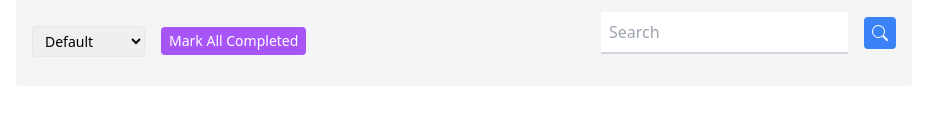
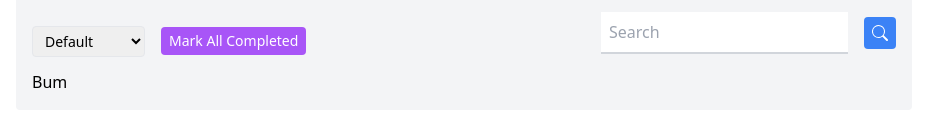
Before and after one commit to egesua/redux-todo, a React (Create React App) app: page / in a window 1280 px wide. Shown: the part 162-300 px from the top of the page, without its empty margins (176-1103 px from the left). Built offline with nearby package versions, Linux system fonts and the light colour scheme.

Commit message:
todoList component created, added in todo.

```diff
--- a/src/components/Todo.js
+++ b/src/components/Todo.js
@@ -3,6 +3,7 @@ import { BsPlus, BsSearch } from "react-icons/bs";
 import { useDispatch } from "react-redux";
 import { addTodo, updateSearchTerm } from "../redux/actions";
 import FilterButton from "./FilterButton";
+import TodoList from "./TodoList";
 
 const Todo = () => {
 
@@ -48,9 +49,9 @@ const Todo = () => {
             <button
             className="ml-4 p-2 bg-blue-500 text-white rounded hover:bg-blue-600 focus:outline-none" onClick={handleAddTodoClick}><BsSearch /></button>
             </div>
-
         </div>
 
+        <TodoList />
     </div>
   )
 };
--- /dev/null
+++ b/src/components/TodoList.js
@@ -0,0 +1,11 @@
+import React from "react"
+
+const TodoList = (props) => {
+  return (
+    <div>
+      Bum
+    </div>
+  )
+};
+
+export default TodoList;
```
